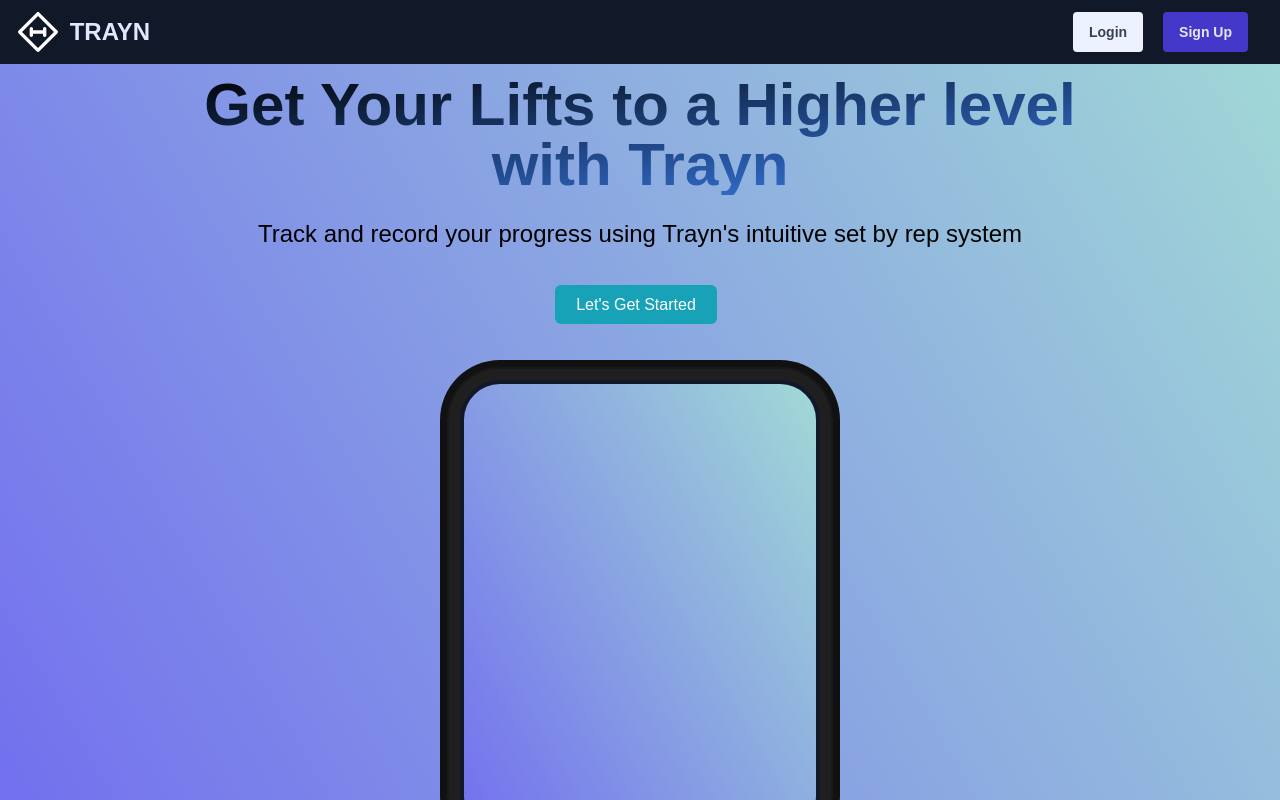
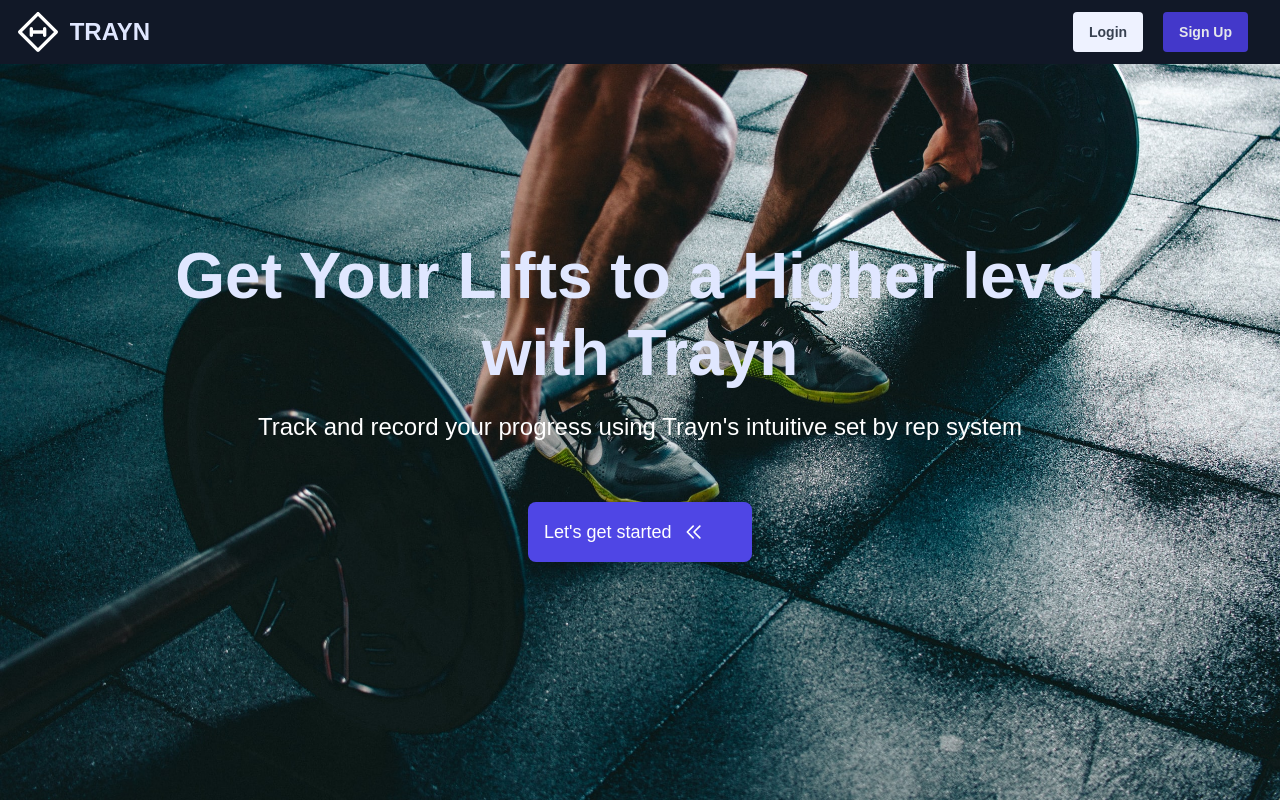
Before and after one commit to synerjay/Trayn-Weightlift-Tracker, a React (Create React App) app in the folder client/: page / in a window 1280 px wide. Built offline with nearby package versions, Linux system fonts and the light colour scheme; no server answers.

Commit message:
styled the landing page

```diff
--- a/client/src/components/layout/Landing.js
+++ b/client/src/components/layout/Landing.js
@@ -11,23 +11,40 @@ const Landing = ({ isAuthenticated }) => {
 
   return (
     <section className='landing'>
-      <div className='landing-inner mx-40'>
-        <h1 className='mb-1 text-6xl font-extrabold text-transparent bg-clip-text bg-gradient-to-br from-black to-blue-500'>
-          Get Your Lifts to a Higher level with Trayn
-        </h1>
-        <p className='lead my-1'>
-          Track and record your progress using Trayn's intuitive set by rep
-          system
-        </p>
-        <div className='buttons my-1'>
-          <Link
-            to='/register'
-            className='btn btn-primary hover:bg-green-300 hover:-translate-y-0.5 focus:outline-none focus:ring transform transition'
-          >
-            Let's Get Started
-          </Link>
+      <div className='dark-overlay'>
+        <div className='landing-inner'>
+          <h1 className='x-large font-bold text-indigo-100'>
+            Get Your Lifts to a Higher level with Trayn
+          </h1>
+          <p className='lead '>
+            Track and record your progress using Trayn's intuitive set by rep
+            system
+          </p>
+          <div className=''>
+            <Link
+              to='/register'
+              class='flex mt-10 w-56   items-center space-x-3 p-1 bg-indigo-600 text-white rounded-lg  transition-all duration-400 transform hover:scale-105 cursor-pointer hover:shadow-lg'
+            >
+              <button class='text-lg text-md '>Let's get started</button>
+              <span>
+                <svg
+                  xmlns='http://www.w3.org/2000/svg'
+                  class='h-5 w-5'
+                  fill='none'
+                  viewBox='0 0 24 24'
+                  stroke='currentColor'
+                >
+                  <path
+                    stroke-linecap='round'
+                    stroke-linejoin='round'
+                    stroke-width='2'
+                    d='M11 19l-7-7 7-7m8 14l-7-7 7-7'
+                  />
+                </svg>
+              </span>
+            </Link>
+          </div>
         </div>
-        <div className='iphone bg-gray-500 w-1/2 rounded-3xl border-gray-900 border-4'></div>
       </div>
     </section>
   );
@@ -42,3 +59,26 @@ const mapStateToProps = (state) => ({
 });
 
 export default connect(mapStateToProps)(Landing);
+
+{
+  /* <section className='landing'>
+<div className='landing-inner mx-40'>
+  <h1 className='mb-1 text-6xl font-extrabold text-transparent bg-clip-text bg-gradient-to-br from-black to-blue-500'>
+    Get Your Lifts to a Higher level with Trayn
+  </h1>
+  <p className='lead my-1'>
+    Track and record your progress using Trayn's intuitive set by rep
+    system
+  </p>
+  <div className='buttons my-1'>
+    <Link
+      to='/register'
+      className='btn btn-primary hover:bg-green-300 hover:-translate-y-0.5 focus:outline-none focus:ring transform transition'
+    >
+      Let's Get Started
+    </Link>
+  </div>
+  <div className='iphone bg-gray-500 w-1/2 rounded-3xl border-gray-900 border-4'></div>
+</div>
+</section> */
+}
--- a/client/src/components/layout/Navbar.js
+++ b/client/src/components/layout/Navbar.js
@@ -6,7 +6,7 @@ import { logout } from '../../actions/auth';
 import { Dialog, Transition } from '@headlessui/react';
 import { XIcon } from '@heroicons/react/outline';
 
-const Navbar = ({ auth: { isAuthenticated, loading }, logout }) => {
+const Navbar = ({ auth: { isAuthenticated, loading, user }, logout }) => {
   const [menu, setMenu] = useState(false);
   const [open, setOpen] = useState(false);
 
@@ -233,7 +233,7 @@ const Navbar = ({ auth: { isAuthenticated, loading }, logout }) => {
                   <div className='h-full flex flex-col py-6 bg-gray-900 shadow-xl overflow-y-scroll'>
                     <div className='px-4 sm:px-6'>
                       <Dialog.Title className='text-2xl font-bold text-indigo-300'>
-                        TRAYN MENU
+                        Welcome, {user && user.name}
                       </Dialog.Title>
                     </div>
                     <div className='mt-6 relative flex-1 px-4 sm:px-6'>
--- a/client/src/index.css
+++ b/client/src/index.css
@@ -542,24 +542,24 @@ tr th:nth-child(1) {
 /* Landing Page */
 .landing {
   position: relative;
+  background: url('./img/landingimage.jpeg') no-repeat center center/cover;
+  height: 100vh;
   /* background: #fff; */
-  background-color: #7371ee;
-  background-image: linear-gradient(60deg, #7371ee 1%, #a1d9d6 100%);
+  /* background-color: #7371ee;
+  background-image: linear-gradient(60deg, #7371ee 1%, #a1d9d6 100%); */
   /* background-color: #abe9cd;
   background-image: linear-gradient(315deg, #abe9cd 0%, #3eadcf 74%); */
-  height: 100vh;
-  display: flex;
+  /* display: flex;
   align-items: center;
   justify-content: center;
-  overflow: hidden;
+  overflow: hidden; */
 }
 
 .landing-inner {
-  margin-top: 150px;
-  color: #000;
-  height: 100vh;
-  width: 100%;
-  /* margin: auto; */
+  color: #fff;
+  height: 100%;
+  width: 80%;
+  margin: auto;
   display: flex;
   flex-direction: column;
   align-items: center;
```
Also changed, not shown: client/src/img/landingimage.jpeg (added).
